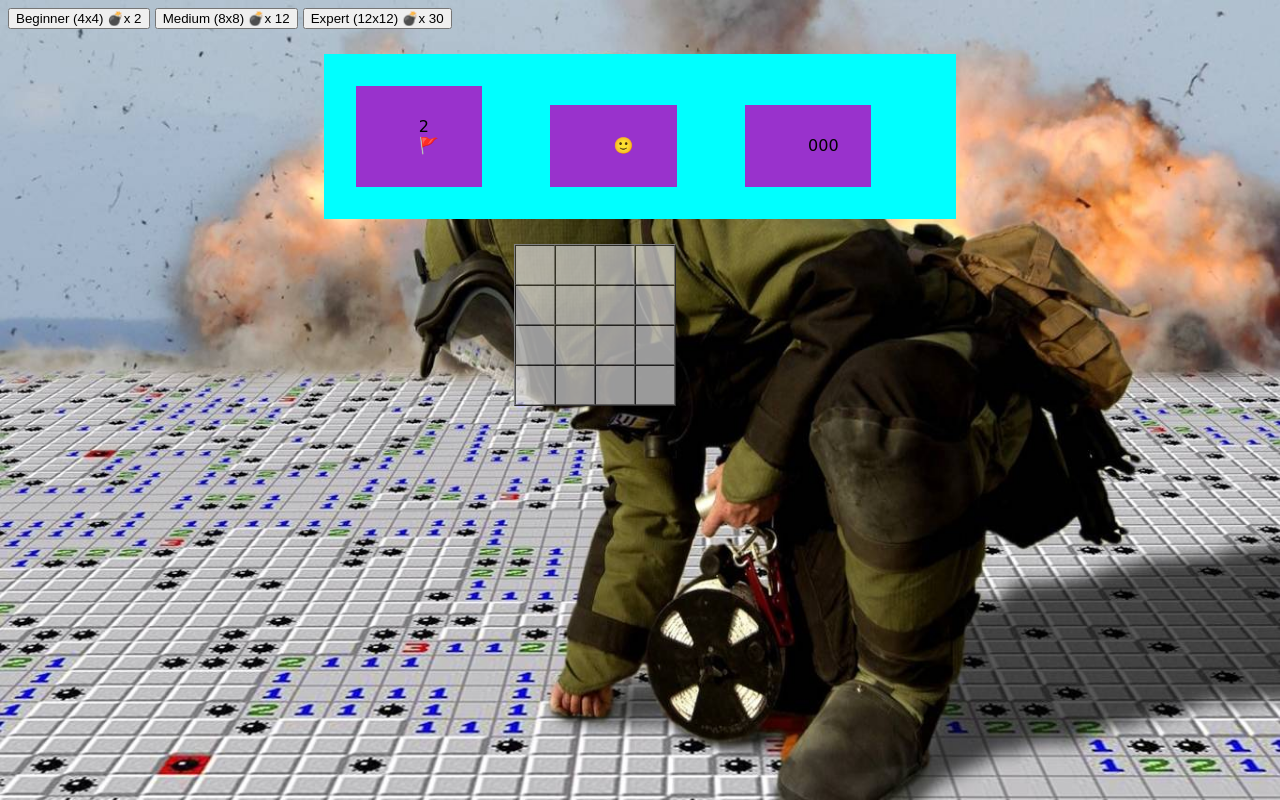
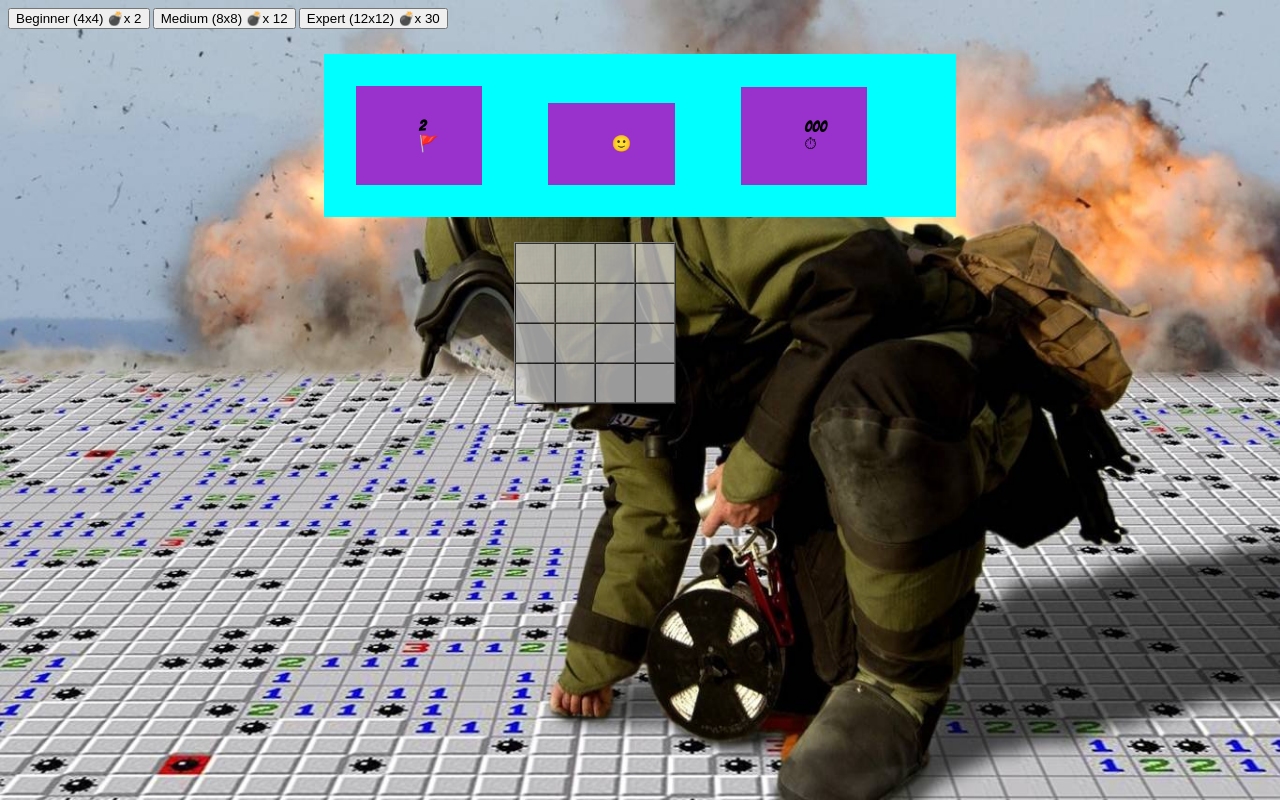
Before and after one commit to ArthurVolkov/Mine-Sweeper, a plain HTML site: page index.html in a window 1280 px wide. Drawn offline with Linux system fonts and the light colour scheme.

Commit message:
Add files via upload

```diff
--- a/index.html
+++ b/index.html
@@ -7,6 +7,8 @@
     <meta http-equiv="X-UA-Compatible" content="ie=edge">
     <title>Mine Sweeper</title>
     <link rel="stylesheet" href="css/style.css">
+    <link rel="preconnect" href="https://fonts.gstatic.com">
+    <link href="https://fonts.googleapis.com/css2?family=Bangers&display=swap" rel="stylesheet">
 </head>
 
 <body onload="initGame()">
@@ -21,10 +23,7 @@
     <div class="header">
         <div class="flags"></div>
         <div class="smyle" onclick="restart()"></div>
-        <div class="timer">000
-            <!-- <span class="minutes">0</span>.
-            <span class="seconds">00</span> -->
-        </div>
+        <div><span class="timer"></span>  ⏱</div>
     </div>
 
 
```
